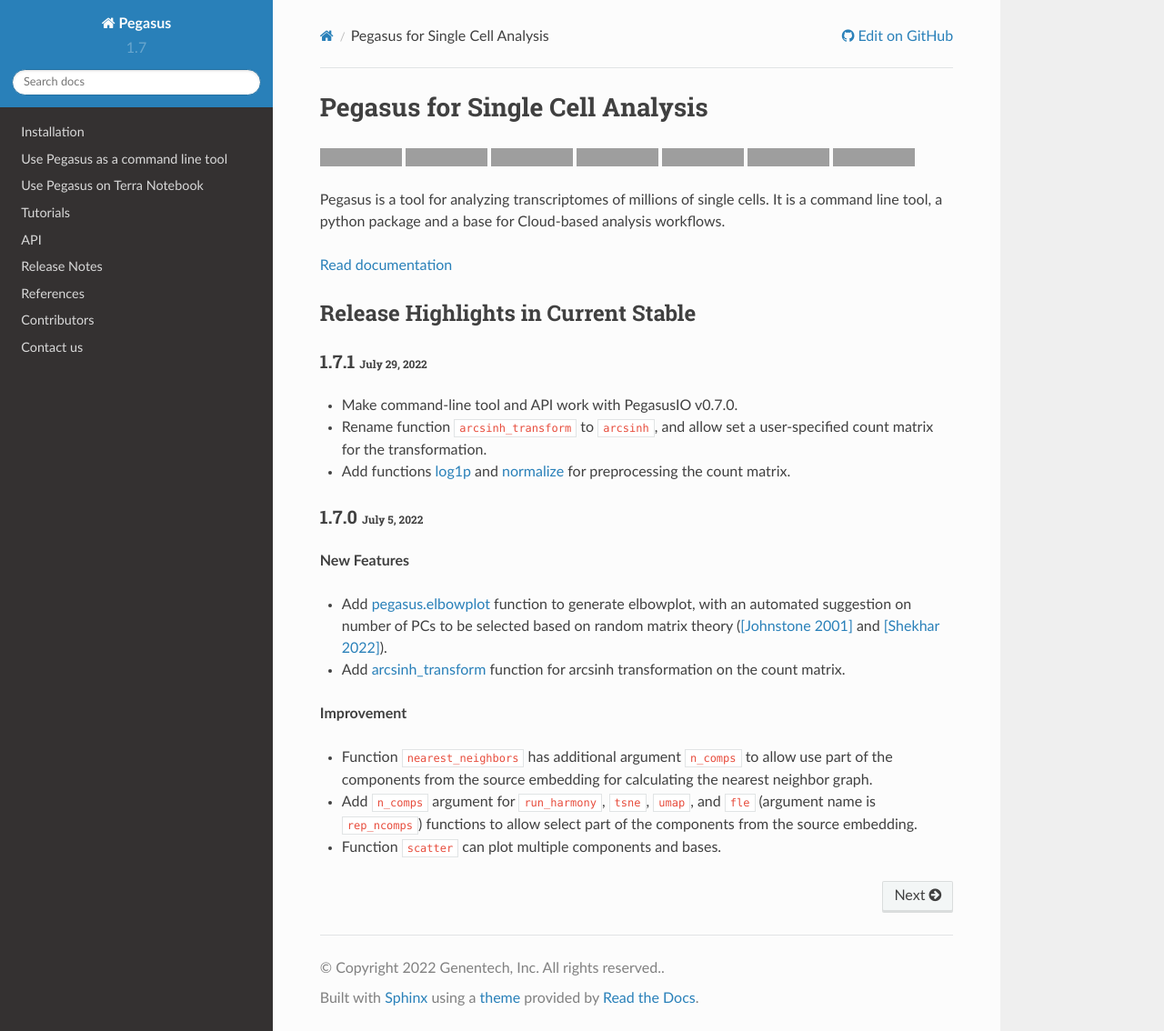
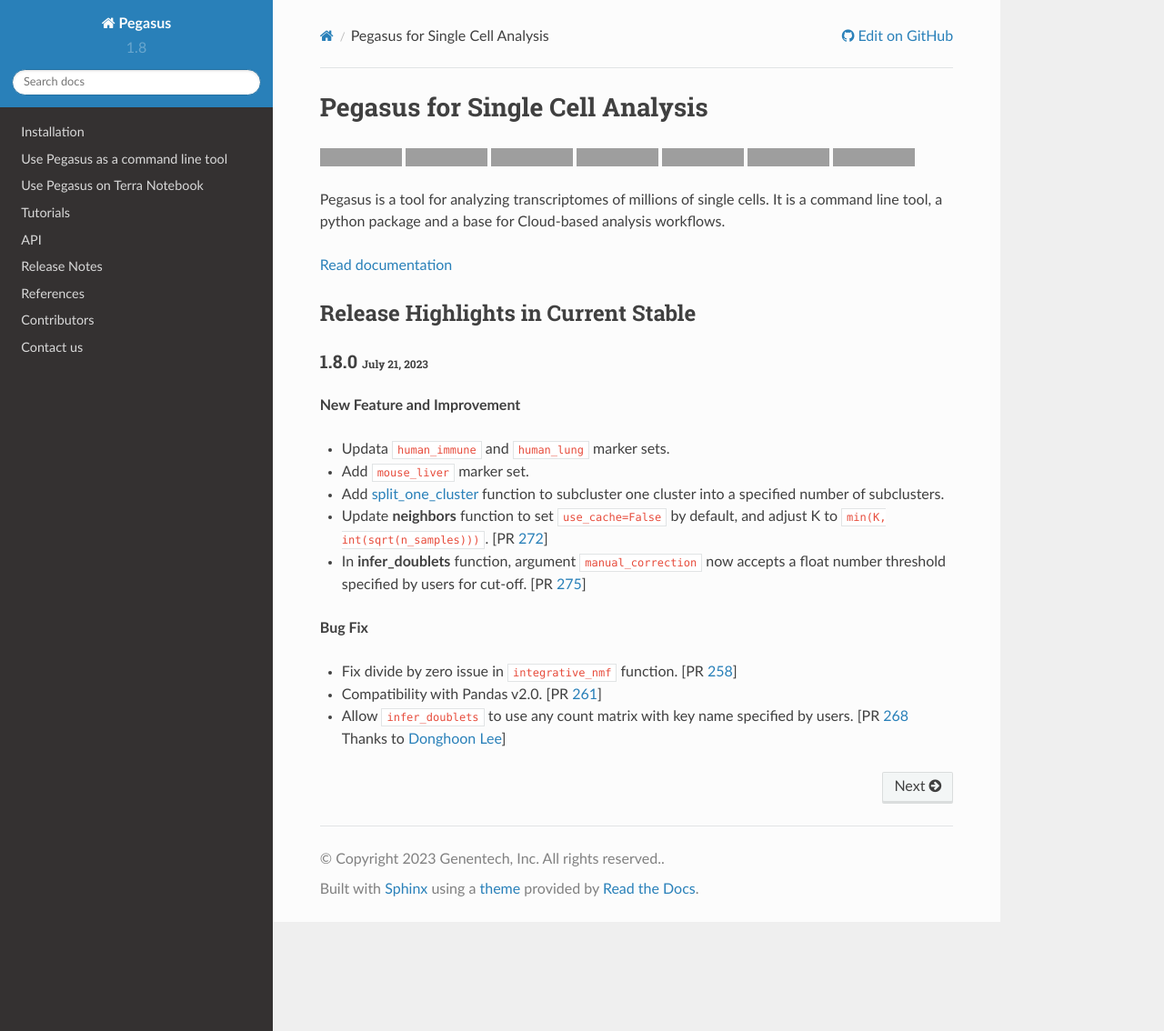
Before and after one commit to lilab-bcb/pegasus, a Sphinx documentation site: the page built from docs/index.rst, in a window 1280 px wide and 1134 px high, cut to the strip 0-1134 px from the top of the window. Shown: the whole strip at 91% size. Built offline with Sphinx 7.4.7 and the Read the Docs theme 2.0.0, drawn with Linux system fonts in a browser that asks for light colours; formulas are drawn with MathJax 3; grey boxes are pictures that could not be loaded.

Commit message:
release notes for v1.8.0

```diff
--- a/docs/api/index.rst
+++ b/docs/api/index.rst
@@ -85,6 +85,7 @@
     cluster
     louvain
     leiden
+    split_one_cluster
     spectral_louvain
     spectral_leiden
 
--- a/docs/conf.py
+++ b/docs/conf.py
@@ -23,22 +23,22 @@
 # -- Project information -----------------------------------------------------
 
 project = "Pegasus"
-copyright = "2022 Genentech, Inc. All rights reserved."
+copyright = "2023 Genentech, Inc. All rights reserved."
 author = (
     "Yiming Yang, Joshua Gould and Bo Li"
 )
 
 # The short X.Y version
-version = "1.7"
+version = "1.8"
 # The full version, including alpha/beta/rc tags
-release = "1.7.1"
+release = "1.8.0"
 
 
 # -- General configuration ---------------------------------------------------
 
 # If your documentation needs a minimal Sphinx version, state it here.
 #
-#needs_sphinx = '1.7'
+#needs_sphinx = '1.8'
 
 # Add any Sphinx extension module names here, as strings. They can be
 # extensions coming with Sphinx (named 'sphinx.ext.*') or your custom
--- a/docs/index.rst
+++ b/docs/index.rst
@@ -10,7 +10,7 @@
 Release Highlights in Current Stable
 ~~~~~~~~~~~~~~~~~~~~~~~~~~~~~~~~~~~~~
 
-.. include:: release_notes/version_1_7.rst
+.. include:: release_notes/version_1_8.rst
 
 .. toctree::
    :maxdepth: 1
--- a/docs/release_notes.rst
+++ b/docs/release_notes.rst
@@ -5,6 +5,11 @@
 
 .. note::
     Also see the release notes of `PegasusIO <https://pegasusio.readthedocs.io/en/stable/release_notes.html>`__.
+
+Version 1.8
+~~~~~~~~~~~~~
+
+.. include:: release_notes/version_1_8.rst
 
 Version 1.7
 ~~~~~~~~~~~~~
--- /dev/null
+++ b/docs/release_notes/version_1_8.rst
@@ -0,0 +1,16 @@
+1.8.0 :small:`July 21, 2023`
+^^^^^^^^^^^^^^^^^^^^^^^^^^^^^^^
+
+**New Feature and Improvement**
+
+* Updata ``human_immune`` and ``human_lung`` marker sets.
+* Add ``mouse_liver`` marker set.
+* Add `split_one_cluster <./api/pegasus.split_one_cluster.html>`_ function to subcluster one cluster into a specified number of subclusters.
+* Update **neighbors** function to set ``use_cache=False`` by default, and adjust K to ``min(K, int(sqrt(n_samples)))``. [PR `272 <https://github.com/lilab-bcb/pegasus/pull/272>`_]
+* In **infer_doublets** function, argument ``manual_correction`` now accepts a float number threshold specified by users for cut-off. [PR `275 <https://github.com/lilab-bcb/pegasus/pull/275>`_]
+
+**Bug Fix**
+
+* Fix divide by zero issue in ``integrative_nmf`` function. [PR `258 <https://github.com/lilab-bcb/pegasus/pull/258>`_]
+* Compatibility with Pandas v2.0. [PR `261 <https://github.com/lilab-bcb/pegasus/pull/261>`_]
+* Allow ``infer_doublets`` to use any count matrix with key name specified by users. [PR `268 <https://github.com/lilab-bcb/pegasus/pull/268>`_ Thanks to `Donghoon Lee <https://github.com/hoondy>`_]
```
